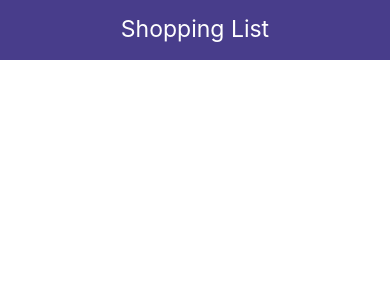
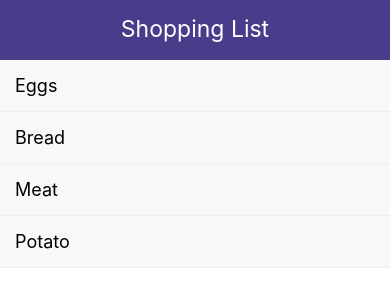
Before and after one commit to tamim36/shopping-list, a React Native app: screen / in a window 390 px wide. Shown: the top 300 px of the page. Built offline with nearby package versions, Linux system fonts and the light colour scheme.

Commit message:
adding listItems components

```diff
--- a/App.jsx
+++ b/App.jsx
@@ -1,10 +1,24 @@
-import { View, Text, StyleSheet, Image } from 'react-native'
-import React from 'react'
-import Header from './components/Header'
+import { View, Text, StyleSheet, Image, FlatList } from 'react-native';
+import React, { useState } from 'react';
+import Header from './components/Header';
+import ListItem from './components/ListItem';
 
 const App = () => {
+  const [items, setItems] = useState([
+    {id: 1, text: 'Eggs'},
+    {id: 2, text: 'Bread'},
+    {id: 3, text: 'Meat'},
+    {id: 4, text: 'Potato'}
+  ]);
+
   return (
-    <Header />
+    <View style={styles.container}>
+      <Header />
+      <FlatList
+        data={items}
+        renderItem= {({item}) => <ListItem item={item} />} />
+    </View>
+
   )
 }
 
--- a/components/Header.jsx
+++ b/components/Header.jsx
@@ -1,5 +1,5 @@
 import { StyleSheet, Text, View } from 'react-native'
-import React from 'react'
+import { useState } from 'react'
 
 const Header = ({ title }) => {
   return (
--- /dev/null
+++ b/components/ListItem.jsx
@@ -0,0 +1,31 @@
+import { StyleSheet, Text, View, TouchableOpacity } from 'react-native'
+import React from 'react'
+
+const ListItem = ({item}) => {
+  return (
+    <TouchableOpacity style={styles.listItem}>
+        <View style={styles.listItmeView} >
+            <Text style={styles.listItemText} >{item.text}</Text>
+        </View>
+    </TouchableOpacity>
+  )
+}
+
+export default ListItem
+
+const styles = StyleSheet.create({
+    listItem: {
+        padding: 15,
+        backgroundColor: '#f8f8f8',
+        borderBottomWidth: 1,
+        borderColor: '#eee',
+    },
+    listItmeView: {
+        flexDirection: 'row',
+        justifyContent: 'space-between',
+        alignItems: 'center',
+    },
+    listItemText: {
+        fontSize: 18,
+    }
+})
```
